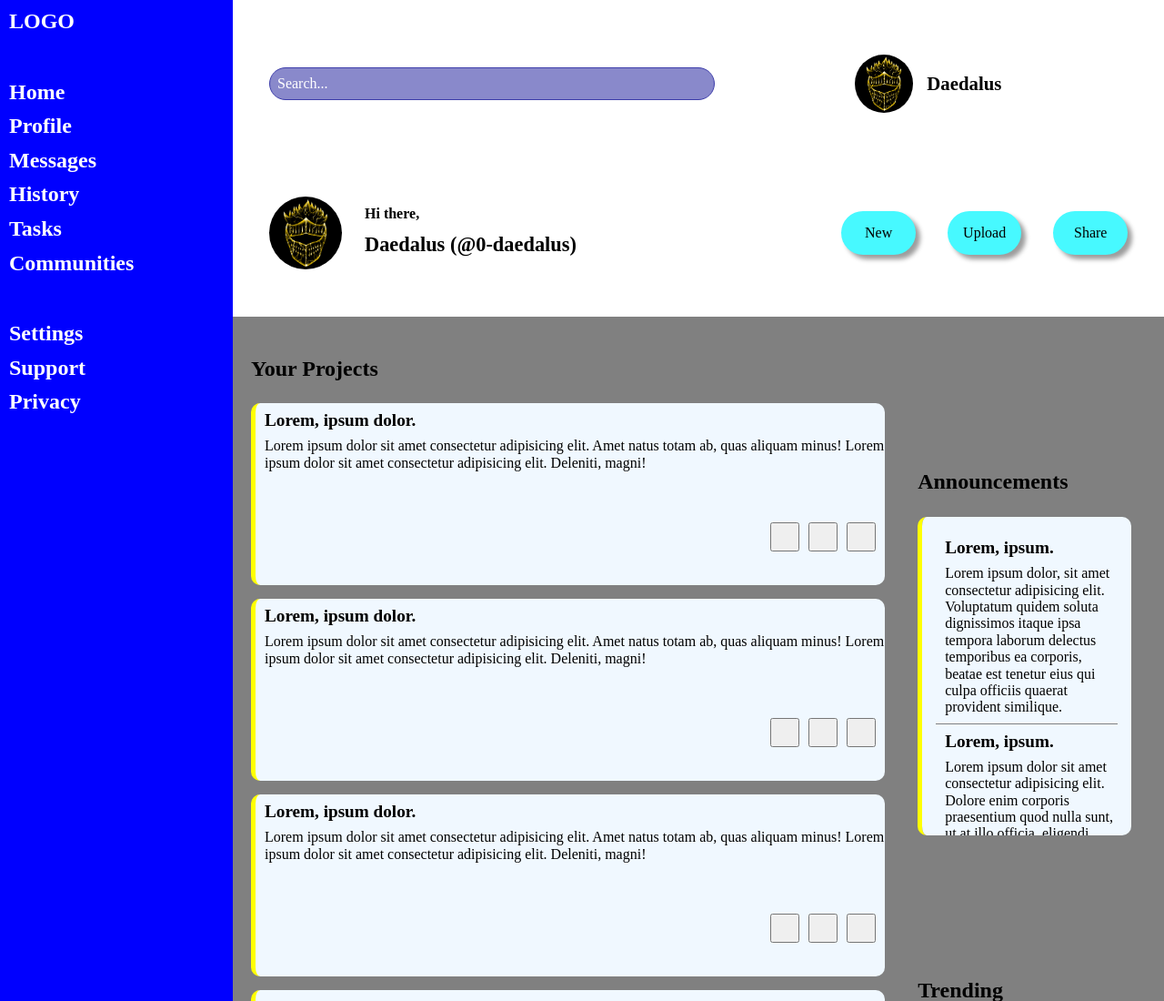
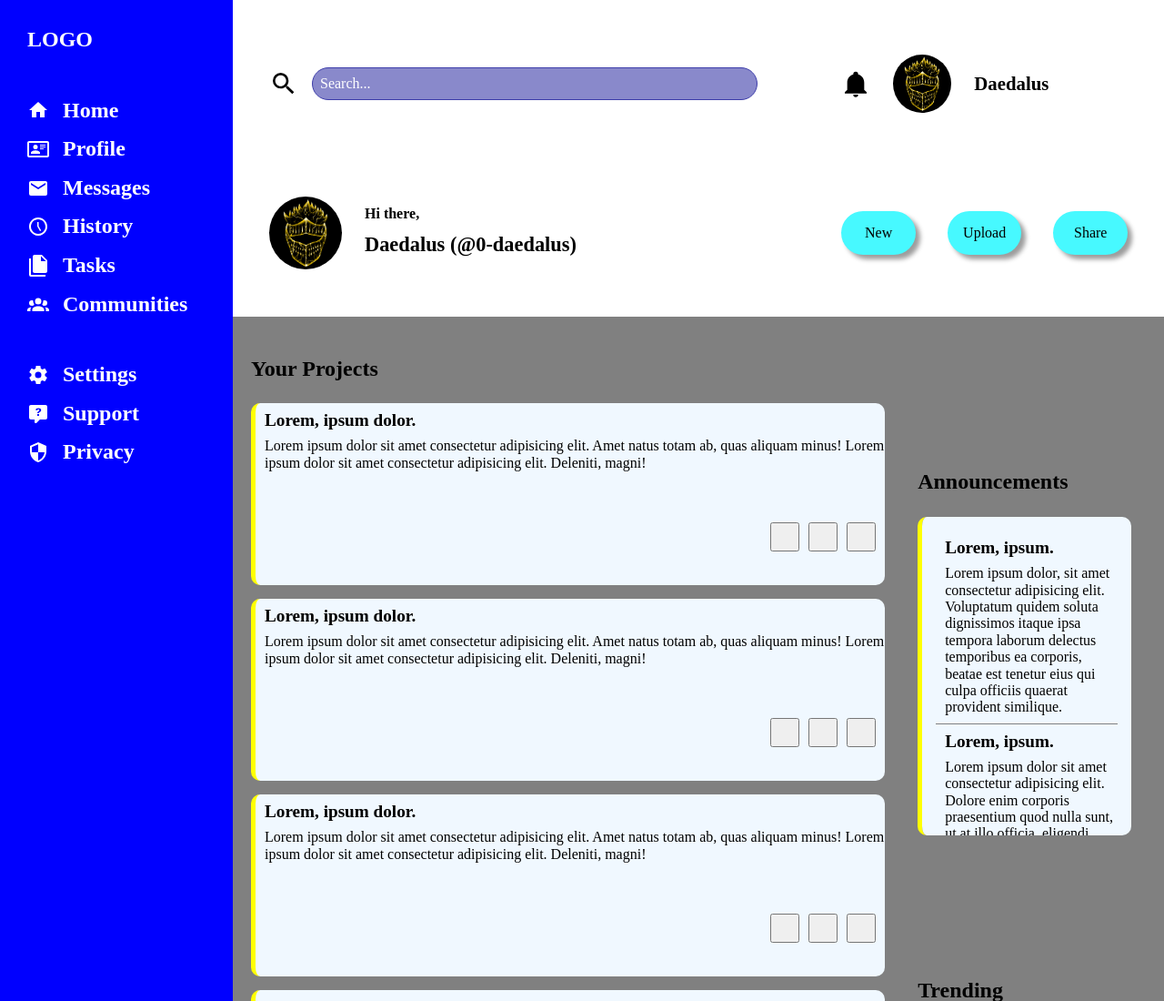
Before and after one commit to 0-daedalus/odin-admin-dashboard, a plain HTML site: page index.html in a window 1280 px wide. Shown: the top 1100 px of the page at 91% size. Drawn offline with Linux system fonts and the light colour scheme.

Commit message:
Add SVGs to the page

```diff
--- a/index.html
+++ b/index.html
@@ -13,11 +13,11 @@
         <div class="header">
             <div class="upper">
                 <div class="search">
-                    <img src="" alt="">
+                    <img src="./images/magnify.svg" class="icon">
                     <input type="text" placeholder="Search...">
                 </div>
                     <div class="profile">
-                        <img src="" alt="" class="bell">
+                        <img src="./images/bell.svg" alt="" class="icon">
                         <img src="./images/Nemz.jpg" alt="A profile picture of some retard" class="avatar">
                         <span>Daedalus</span>
                     </div>
@@ -40,17 +40,17 @@
         <div class="sidebar">
             <div class="logo">LOGO</div>
             <div class="nav">
-                <div class="item">Home</div>
-                <div class="item">Profile</div>
-                <div class="item">Messages</div>
-                <div class="item">History</div>
-                <div class="item">Tasks</div>
-                <div class="item">Communities</div>
+                <div class="item"><img src="./images/home.svg" class="icon"><a href="">Home</a></div>
+                <div class="item"><img src="./images/card-account-details-outline.svg" class="icon"><a href="">Profile</a></div>
+                <div class="item"><img src="./images/email.svg" class="icon"><a href="">Messages</a></div>
+                <div class="item"><img src="./images/clock-time-five-outline.svg" class="icon"><a href="">History</a></div>
+                <div class="item"><img src="./images/file-multiple.svg" class="icon"><a href="">Tasks</a></div>
+                <div class="item"><img src="./images/account-group.svg" class="icon"><a href="">Communities</a></div>
             </div>
             <div class="settings">
-                <div class="item">Settings</div>
-                <div class="item">Support</div>
-                <div class="item">Privacy</div>
+                <div class="item"><img src="./images/cog.svg"  class="icon"><a href="">Settings</a></img></div>
+                <div class="item"><img src="./images/comment-question.svg"  class="icon"><a href="">Support</a></img></div>
+                <div class="item"><img src="./images/security.svg"  class="icon"><a href="">Privacy</a></img></div>
             </div>
         </div>
         <div class="content">
--- a/styles.css
+++ b/styles.css
@@ -28,15 +28,28 @@
 
 .sidebar{
     display: flex;
-    padding: 10px;
+    padding: 30px 0px 10px 30px;
     flex-direction: column;
     justify-content: flex-start;
     gap: 50px;
 }
+.sidebar a{
+    text-decoration: none;
+    color: inherit;
+}
+.item{
+    display: flex;
+    align-items: center;
+    gap: 15px;
+}
+.item > .icon{
+    height: 1.5rem;
+    filter: invert(100%) sepia(1%) saturate(7500%) hue-rotate(177deg) brightness(104%) contrast(104%);
+}
 
 .nav, .settings{
     display: grid;
-    gap: 10px;
+    gap: 15px;
 }
 
 .header{
@@ -49,7 +62,14 @@
     grid-template-columns: 2fr 1fr;
     align-items: center;
 }
-
+.icon{
+    height: 2rem;
+}
+.search{
+    display: flex;
+    align-items: center;
+    gap: 15px;
+}
 .projects, .info, .announcements, .trending{
     display: grid;
 }
@@ -160,7 +180,7 @@ input[type="text"]::placeholder{
 .profile{
     display: flex;
     align-items: center;
-    gap: 15px;
+    gap: 25px;
     font-weight: bold;
     font-size: 1.3rem;
 }
```
Also changed, not shown: images/account-group.svg (added), images/bell.svg (added), images/card-account-details-outline.svg (added), images/clock-time-five-outline.svg (added), images/cog.svg (added), images/comment-question.svg (added), images/email.svg (added), images/file-multiple.svg (added), images/home.svg (added), images/magnify.svg (added), images/security.svg (added).
